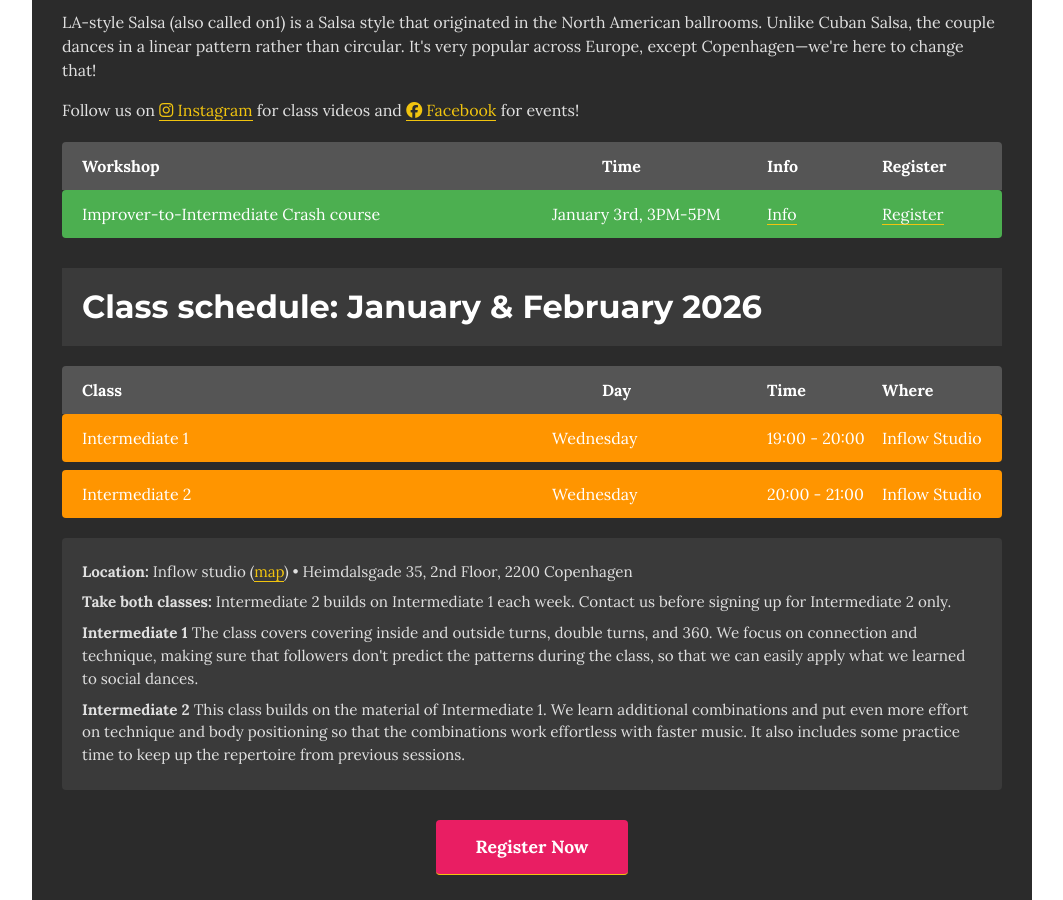
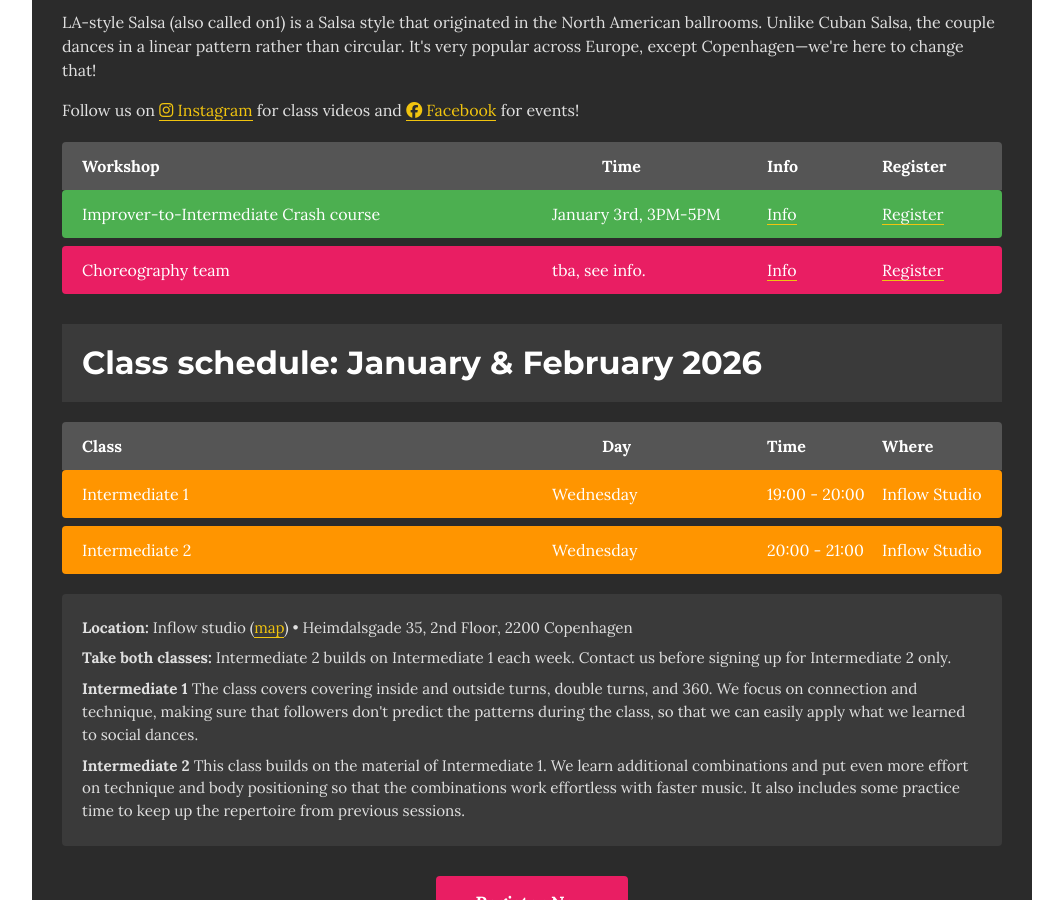
Before and after one commit to sdarougheh/salsalastyle, a Jekyll site: the page built from index.html, in a window 1280 px wide and 900 px high, scrolled down 466 px. Shown: the whole window, without its empty margins (108-1171 px from the left). Built offline with Jekyll 4.4.1, drawn with Linux system fonts in a browser that asks for light colours; comment, search, counter and statistics services are not loaded.

Commit message:
added choreo

```diff
--- a/_data/workshops.yml
+++ b/_data/workshops.yml
@@ -8,3 +8,7 @@
   date: "January 3rd, 3PM-5PM"
   level: "improver"
   url: "https://fb.me/e/1Uld49Ronf"
+- title: "Choreography team"
+  date: "tba, see info."
+  level: "advanced"
+  url: "https://fb.me/e/1Uld49Ronf"
```
Also changed, not shown: registration.md (+1 -1 lines).
